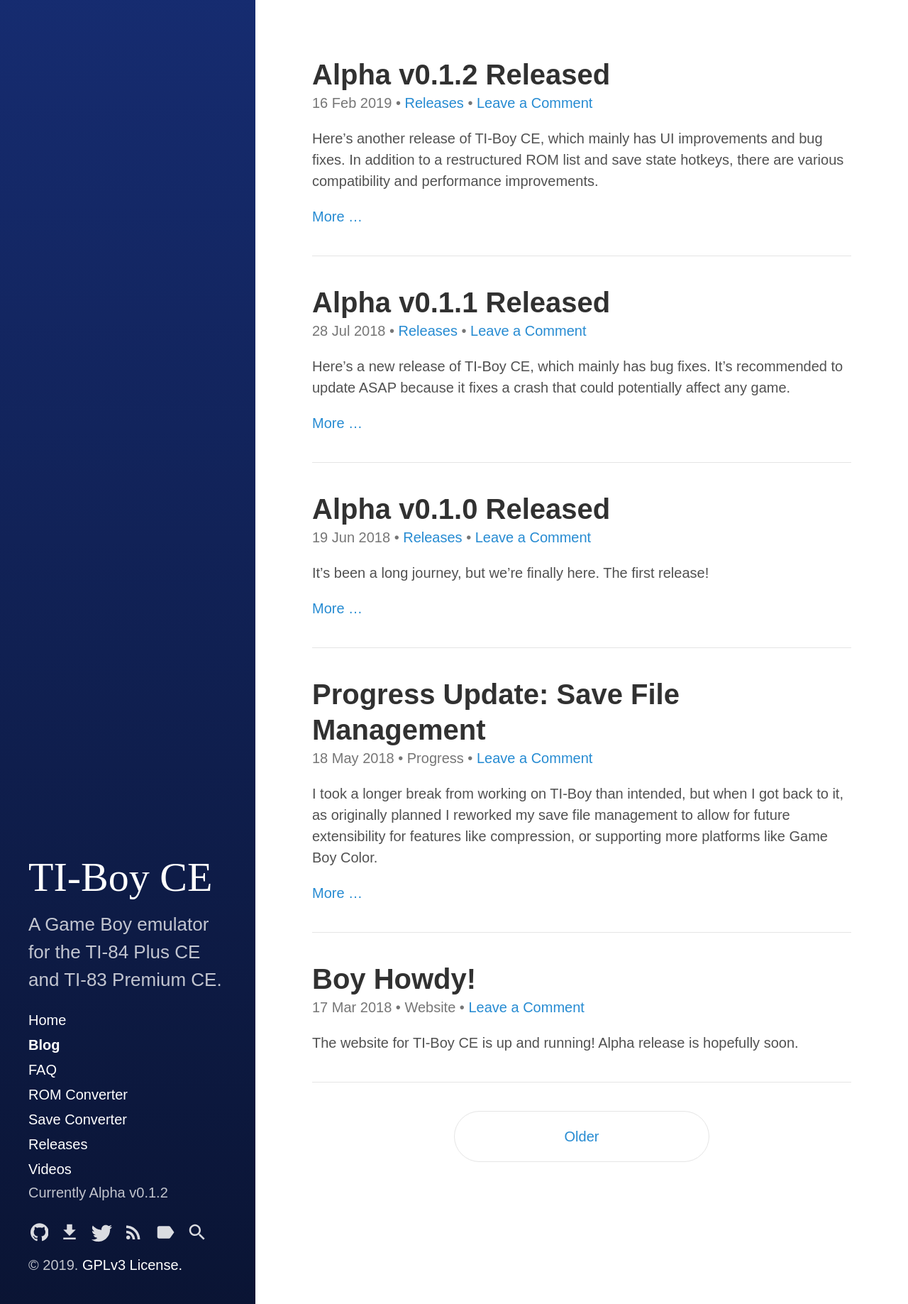
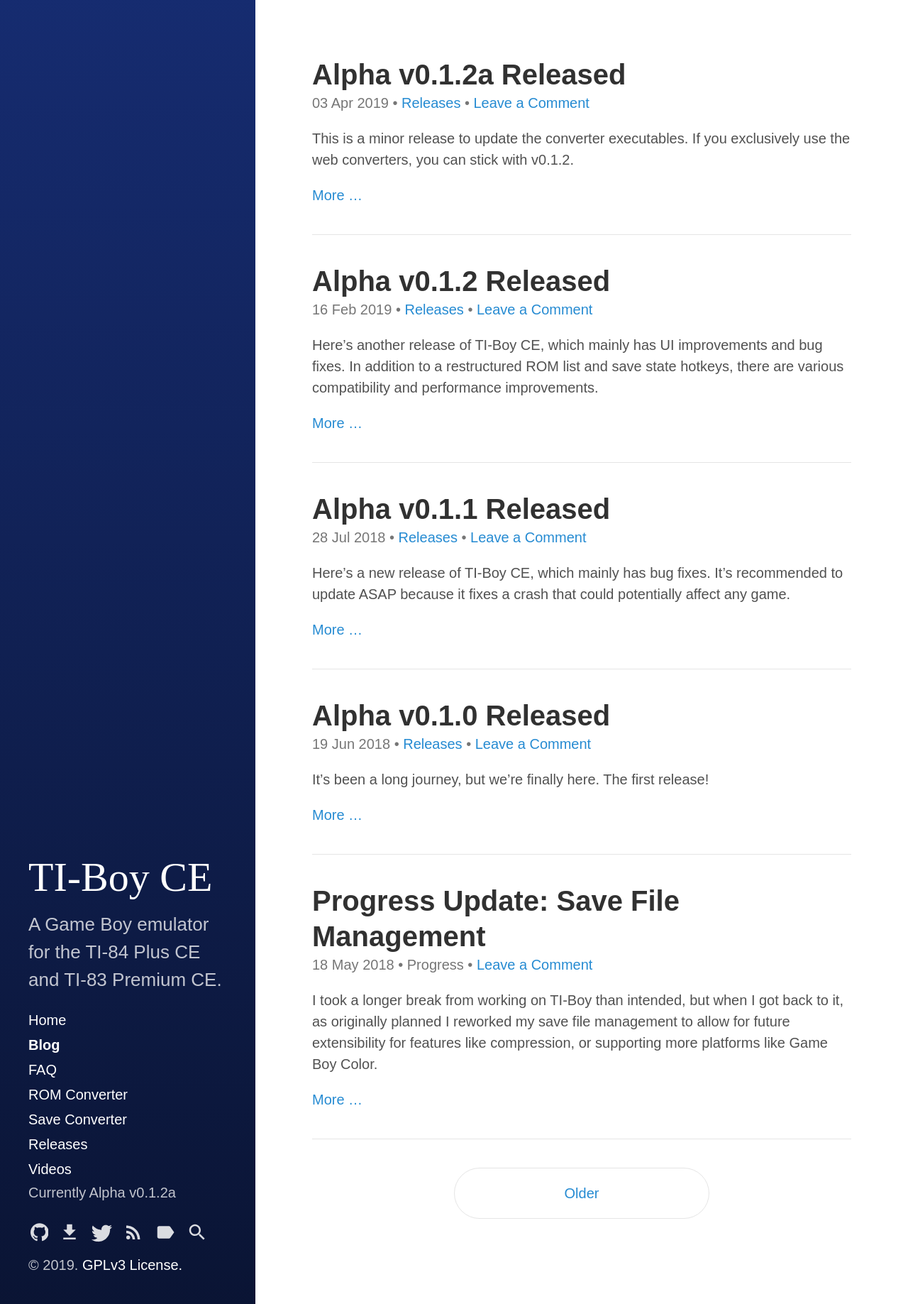
Before and after one commit to calc84maniac/tiboyce, a Jekyll site: the page built from blog/index.html, in a window 1280 px wide. Shown: the whole page at 71% size. Built offline with Jekyll 4.4.1, drawn with Linux system fonts in a browser that asks for light colours; the list of posts is cut into pages by our own code; comment, search, counter and statistics services are not loaded.

Commit message:
Add release post for v0.1.2a.

```diff
--- a/_config.yml
+++ b/_config.yml
@@ -27,7 +27,7 @@
   - jekyll-paginate
 
 # Custom vars
-version:            Alpha v0.1.2
+version:            Alpha v0.1.2a
 sidebar_home_link:  true
 sidebar_blog_link:  '/blog/'    # By default, your home page is your blog
                                 # page. If you change your paginate_path,
--- /dev/null
+++ b/_posts/2019-04-03-alpha-v0-1-2a-released.md
@@ -0,0 +1,18 @@
+---
+layout: post
+title: "Alpha v0.1.2a Released"
+categories:
+  - Releases
+tags:
+  - Release
+---
+
+This is a minor release to update the converter executables. If you exclusively use the web converters, you can stick with v0.1.2.
+
+You can download the release from [GitHub](https://github.com/calc84maniac/tiboyce/releases).
+
+## Changelog
+
+### Fixed
+-   Updated ROM converter to respect a new AppVar size limitation on OS 5.3.5 (at this time, only on TI-83 Premium CE).
+-   Dynamically linked the converter EXEs against the Universal C Runtime, avoiding false positives on many antivirus engines.
```
